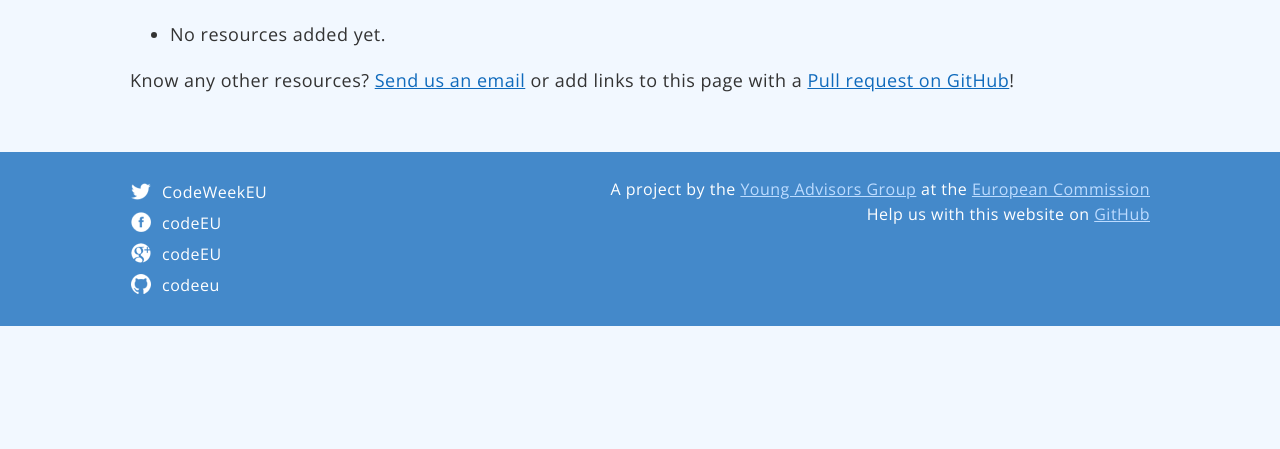
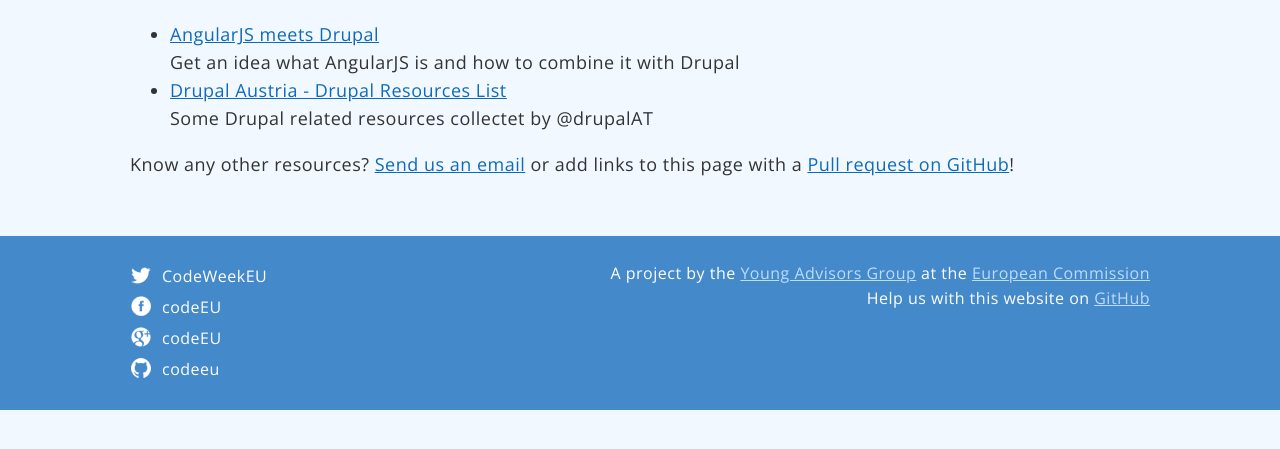
Before and after one commit to codeeu/codeeu.github.io, a Jekyll site: the page built from resources/austria/index.html, in a window 1280 px wide, cut to the strip 167-616 px from the top of the page. Built offline with Jekyll 4.4.1, drawn with Linux system fonts in a browser that asks for light colours; nearby versions of some CDN libraries; Markdown is read by kramdown in place of the engine named in the settings.

Commit message:
Added ng-drupal and drupal austria resources list to the austrian resources page.

```diff
--- a/resources/austria/index.html
+++ b/resources/austria/index.html
@@ -4,7 +4,9 @@
 ---
 
   <ul>
-   	<li>No resources added yet.</li>
+   	<li><a href="http://ng-drupal.org/">AngularJS meets Drupal</a><br />Get an idea what AngularJS is and how to combine it with Drupal</li>
+    <li><a href="http://www.drupal-austria.at/drupal-wissen-drupal-howto-drupal-links-und-co">Drupal Austria - Drupal Resources List</a><br />Some Drupal related resources collectet by @drupalAT</li>
+
   </ul>
 
   <p>Know any other resources? <a href="mailto:{{site.contact.email}}">Send us an email</a> or add links to this page with a <a href="https://github.com/codeeu/codeeu.github.io">Pull request on GitHub</a>!</p>
```
